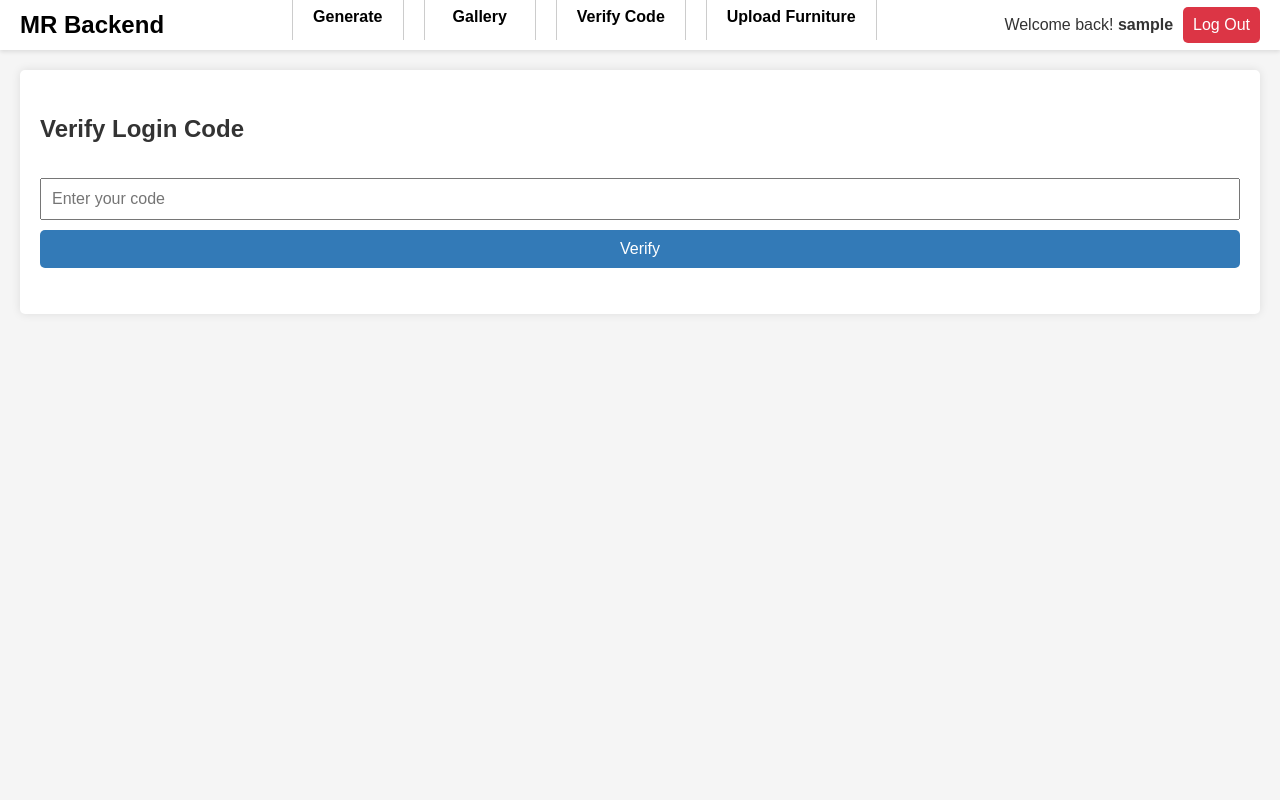
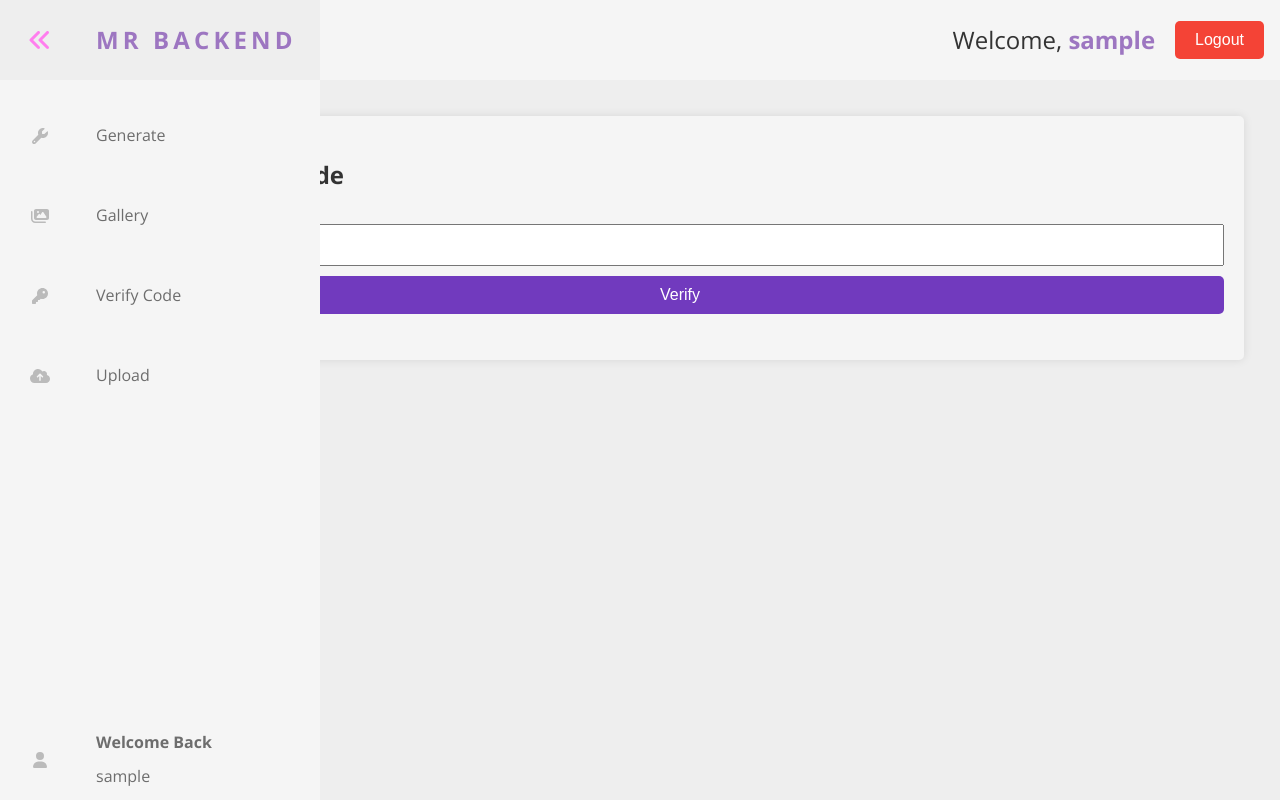
Before and after one commit to charis2324/MR-Backend, a FastAPI app: template src/mr_backend/app/templates/verify_code.html in a window 1280 px wide. Run offline with FastAPI, Linux system fonts and the light colour scheme; the template is opened without the code that fills it: most values are stand-ins (such as "Sample title", 1, 10 or a date in 2020).

Commit message:
New verify page

```diff
--- a/src/mr_backend/app/templates/verify_code.html
+++ b/src/mr_backend/app/templates/verify_code.html
@@ -1,11 +1,14 @@
 <!DOCTYPE html>
-<html lang="en">
+<html>
 
 <head>
     <meta charset="UTF-8">
     <meta name="viewport" content="width=device-width, initial-scale=1.0">
     <title>MR Backend</title>
-    <link href="{{ url_for('static', path='/css/styles.css') }}" rel="stylesheet">
+    <link href="{{ url_for('static', path='/css/styles_v2.css') }}" rel="stylesheet">
+    <link rel="preconnect" href="https://fonts.googleapis.com">
+    <link rel="preconnect" href="https://fonts.gstatic.com" crossorigin>
+    <link href="https://fonts.googleapis.com/css2?family=Open+Sans:wght@300;400;700&display=swap" rel="stylesheet">
     <link rel="apple-touch-icon" sizes="180x180" href="{{ url_for('static', path='/favicon/apple-touch-icon.png') }}">
     <link rel="icon" type="image/png" sizes="32x32" href="{{ url_for('static', path='/favicon/favicon-32x32.png') }}">
     <link rel="icon" type="image/png" sizes="16x16" href="{{ url_for('static', path='/favicon/favicon-16x16.png') }}">
@@ -13,40 +16,85 @@
 </head>
 
 <body>
-    <header class="header">
-        <div class="logo">
-            <a class="home-anchor" href="/">
-                <h2>MR Backend</h2>
+    <header class="header-bar">
+        <p class="greeting">Welcome, <span class="username">{{username}}</span></p>
+        <a href="/logout"><button class="logout-button">Logout</button></a>
+    </header>
+    <nav class="navbar">
+        <ul class="navbar-nav">
+            <li class="logo">
+                <a href="/" class="nav-link">
+                    <svg xmlns="http://www.w3.org/2000/svg" height="1em"
+                        viewBox="0 0 512 512"><!--! Font Awesome Free 6.4.2 by @fontawesome - https://fontawesome.com License - https://fontawesome.com/license (Commercial License) Copyright 2023 Fonticons, Inc. -->
+                        <path fill="currentColor" class="fa-primary"
+                            d="M470.6 278.6c12.5-12.5 12.5-32.8 0-45.3l-160-160c-12.5-12.5-32.8-12.5-45.3 0s-12.5 32.8 0 45.3L402.7 256 265.4 393.4c-12.5 12.5-12.5 32.8 0 45.3s32.8 12.5 45.3 0l160-160zm-352 160l160-160c12.5-12.5 12.5-32.8 0-45.3l-160-160c-12.5-12.5-32.8-12.5-45.3 0s-12.5 32.8 0 45.3L210.7 256 73.4 393.4c-12.5 12.5-12.5 32.8 0 45.3s32.8 12.5 45.3 0z" />
+                    </svg>
+                    <span span class="link-text">MR Backend</span>
                 </a>
-        </div>
-        <div class="nav">
-            <a class="nav-item" href="/">
-                <div class="nav-item-box">
-                    <h4 class="nav-word">Generate</h4>
+            </li>
+            <li class="nav-item">
+                <a href="/" class="nav-link">
+                    <svg xmlns="http://www.w3.org/2000/svg" height="1em"
+                        viewBox="0 0 512 512"><!--! Font Awesome Free 6.4.2 by @fontawesome - https://fontawesome.com License - https://fontawesome.com/license (Commercial License) Copyright 2023 Fonticons, Inc. -->
+                        <path fill="currentColor" class="fa-primary"
+                            d="M352 320c88.4 0 160-71.6 160-160c0-15.3-2.2-30.1-6.2-44.2c-3.1-10.8-16.4-13.2-24.3-5.3l-76.8 76.8c-3 3-7.1 4.7-11.3 4.7H336c-8.8 0-16-7.2-16-16V118.6c0-4.2 1.7-8.3 4.7-11.3l76.8-76.8c7.9-7.9 5.4-21.2-5.3-24.3C382.1 2.2 367.3 0 352 0C263.6 0 192 71.6 192 160c0 19.1 3.4 37.5 9.5 54.5L19.9 396.1C7.2 408.8 0 426.1 0 444.1C0 481.6 30.4 512 67.9 512c18 0 35.3-7.2 48-19.9L297.5 310.5c17 6.2 35.4 9.5 54.5 9.5zM80 408a24 24 0 1 1 0 48 24 24 0 1 1 0-48z" />
+                    </svg>
+                    <span class="link-text">Generate</span>
+                </a>
+            </li>
+            <li class="nav-item">
+                <a href="/gallery" class="nav-link">
+                    <svg xmlns="http://www.w3.org/2000/svg" height="1em"
+                        viewBox="0 0 576 512"><!--! Font Awesome Free 6.4.2 by @fontawesome - https://fontawesome.com License - https://fontawesome.com/license (Commercial License) Copyright 2023 Fonticons, Inc. -->
+                        <path fill="currentColor" class="fa-primary"
+                            d="M160 32c-35.3 0-64 28.7-64 64V320c0 35.3 28.7 64 64 64H512c35.3 0 64-28.7 64-64V96c0-35.3-28.7-64-64-64H160zM396 138.7l96 144c4.9 7.4 5.4 16.8 1.2 24.6S480.9 320 472 320H328 280 200c-9.2 0-17.6-5.3-21.6-13.6s-2.9-18.2 2.9-25.4l64-80c4.6-5.7 11.4-9 18.7-9s14.2 3.3 18.7 9l17.3 21.6 56-84C360.5 132 368 128 376 128s15.5 4 20 10.7zM192 128a32 32 0 1 1 64 0 32 32 0 1 1 -64 0zM48 120c0-13.3-10.7-24-24-24S0 106.7 0 120V344c0 75.1 60.9 136 136 136H456c13.3 0 24-10.7 24-24s-10.7-24-24-24H136c-48.6 0-88-39.4-88-88V120z" />
+                    </svg>
+                    <span class="link-text">Gallery</span>
+                </a>
+
+            </li>
+            <li class="nav-item">
+                <a href="/verify_code" class="nav-link">
+                    <svg xmlns="http://www.w3.org/2000/svg" height="1em"
+                        viewBox="0 0 512 512"><!--! Font Awesome Free 6.4.2 by @fontawesome - https://fontawesome.com License - https://fontawesome.com/license (Commercial License) Copyright 2023 Fonticons, Inc. -->
+                        <path fill="currentColor" class="fa-primary"
+                            d="M336 352c97.2 0 176-78.8 176-176S433.2 0 336 0S160 78.8 160 176c0 18.7 2.9 36.8 8.3 53.7L7 391c-4.5 4.5-7 10.6-7 17v80c0 13.3 10.7 24 24 24h80c13.3 0 24-10.7 24-24V448h40c13.3 0 24-10.7 24-24V384h40c6.4 0 12.5-2.5 17-7l33.3-33.3c16.9 5.4 35 8.3 53.7 8.3zM376 96a40 40 0 1 1 0 80 40 40 0 1 1 0-80z" />
+                    </svg>
+                    <span class="link-text">Verify Code</span>
+                </a>
+
+            </li>
+            <li class="nav-item">
+                <a href="/upload_furniture" class="nav-link">
+                    <svg xmlns="http://www.w3.org/2000/svg" height="1em"
+                        viewBox="0 0 640 512"><!--! Font Awesome Free 6.4.2 by @fontawesome - https://fontawesome.com License - https://fontawesome.com/license (Commercial License) Copyright 2023 Fonticons, Inc. -->
+                        <path fill="currentColor" class="fa-primary"
+                            d="M144 480C64.5 480 0 415.5 0 336c0-62.8 40.2-116.2 96.2-135.9c-.1-2.7-.2-5.4-.2-8.1c0-88.4 71.6-160 160-160c59.3 0 111 32.2 138.7 80.2C409.9 102 428.3 96 448 96c53 0 96 43 96 96c0 12.2-2.3 23.8-6.4 34.6C596 238.4 640 290.1 640 352c0 70.7-57.3 128-128 128H144zm79-217c-9.4 9.4-9.4 24.6 0 33.9s24.6 9.4 33.9 0l39-39V392c0 13.3 10.7 24 24 24s24-10.7 24-24V257.9l39 39c9.4 9.4 24.6 9.4 33.9 0s9.4-24.6 0-33.9l-80-80c-9.4-9.4-24.6-9.4-33.9 0l-80 80z" />
+                    </svg>
+                    <span class="link-text">Upload</span>
+                </a>
+
+            </li>
+            <li class="nav-item">
+                <a href="#" class="nav-link">
+                    <svg xmlns="http://www.w3.org/2000/svg" height="1em"
+                        viewBox="0 0 448 512"><!--! Font Awesome Free 6.4.2 by @fontawesome - https://fontawesome.com License - https://fontawesome.com/license (Commercial License) Copyright 2023 Fonticons, Inc. -->
+                        <path fill="currentColor" class="fa-primary"
+                            d="M224 256A128 128 0 1 0 224 0a128 128 0 1 0 0 256zm-45.7 48C79.8 304 0 383.8 0 482.3C0 498.7 13.3 512 29.7 512H418.3c16.4 0 29.7-13.3 29.7-29.7C448 383.8 368.2 304 269.7 304H178.3z" />
+                    </svg>
+                    <div class="greeting-box">
+                        <p><strong>Welcome Back</strong></p>
+                        <p>{{username}}</p>
                     </div>
                 </a>
-            <a class="nav-item" href="/gallery">
-                <div class="nav-item-box">
-                    <h4 class="nav-word">Gallery</h4>
-                </div>
-            </a>
-            <a class="nav-item" href="/verify_code">
-                <div class="nav-item-box">
-                    <h4 class="nav-word">Verify Code</h4>
-                </div>
-            </a>
-            <a class="nav-item" href="/upload_furniture">
-                <div class="nav-item-box">
-                    <h4 class="nav-word">Upload Furniture</h4>
-                </div>
-            </a>
-        </div>
-        <div class="user-info">
-            <div class="user-name" id="userName">Welcome back! <b>{{username}}</b></div>
-            <a href="/logout" class="log-out-button">Log Out</a>
-        </div>
-    </header>
-</body>
+            </li>
+        </ul>
+    </nav>
+
+
+
+
+    <main>
         <section>
             <div class="section-div">
                 <h2>Verify Login Code</h2>
@@ -57,6 +105,7 @@
                 </strong>
             </div>
         </section>
+    </main>
     <script>
         const loginCodeInput = document.getElementById("login-code");
         const verifyButton = document.getElementById("verify-button");
@@ -83,5 +132,6 @@
 
         });
     </script>
+</body>
 
 </html>
```
Also changed, not shown: src/mr_backend/app/templates/_test.html (+7 -7 lines). Lines whose indentation alone changed are shown as unchanged.
